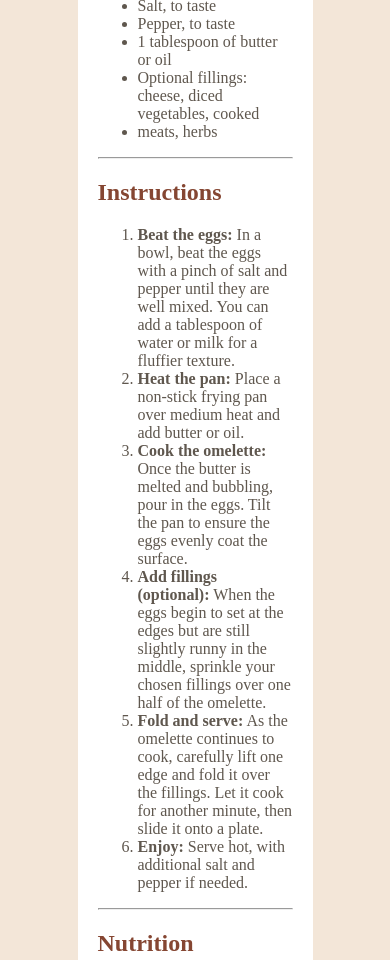
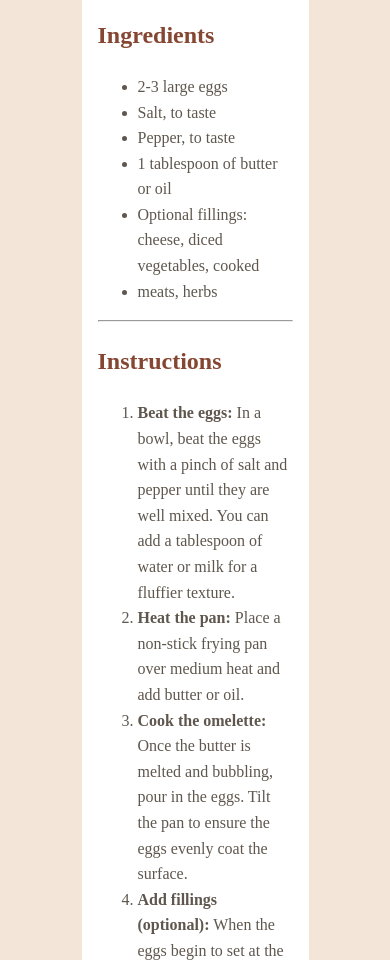
Before and after one commit to resegoreey/recipe_page, a plain HTML site: page index.html in a window 390 px wide. Shown: the part 746-1706 px from the top of the page. Drawn offline with Linux system fonts and the light colour scheme; files whose address does not match are found by name.

Commit message:
added the media query

```diff
--- a/styles.css
+++ b/styles.css
@@ -1,6 +1,7 @@
 body {
   margin: 0;
   background-color: hsl(30, 54%, 90%);
+  line-height: 1.6;
 }
 
 @font-face {
@@ -20,15 +21,16 @@ img {
 .container h1 {
   font-family: YoungSerif-Regular;
   font-weight: 400;
+
 }
 
 .container {
-  margin: 50px auto;
+  margin: 1rem auto;
+  background-color: hsl(0, 0%, 100%);
+  padding: 1rem;
+  border-radius: 8px;
   width: 50%;
-  height: 500;
-  background-color: hsl(0, 0%, 100%);
-  padding: 20px;
-  border-radius: 8px;
+
 }
 
 .container img {
@@ -49,6 +51,10 @@ th {
   color: hsl(14, 45%, 36%);
 }
 
+ol {
+  color: hsl(14, 45%, 36%);
+}
+
 #preparation {
   color: hsl(332, 51%, 32%);
   background-color: hsl(330, 100%, 98%);
@@ -57,13 +63,14 @@ th {
 }
 
 .container table {
-    width: 100%;
+  width: 100%;
 }
 
-.container th, td {
-    text-align: left;
-    border-bottom: 1px solid #ddd;
-    padding: 8px;
+.container th,
+td {
+  text-align: left;
+  border-bottom: 1px solid #ddd;
+  padding: 8px;
 }
 .attribution {
   font-size: 11px;
@@ -72,3 +79,10 @@ th {
 .attribution a {
   color: hsl(228, 45%, 44%);
 }
+
+@media (max-width: 320px) {
+    body {
+        background-color: hsl(0, 0%, 100%);
+    }
+
+}
```
